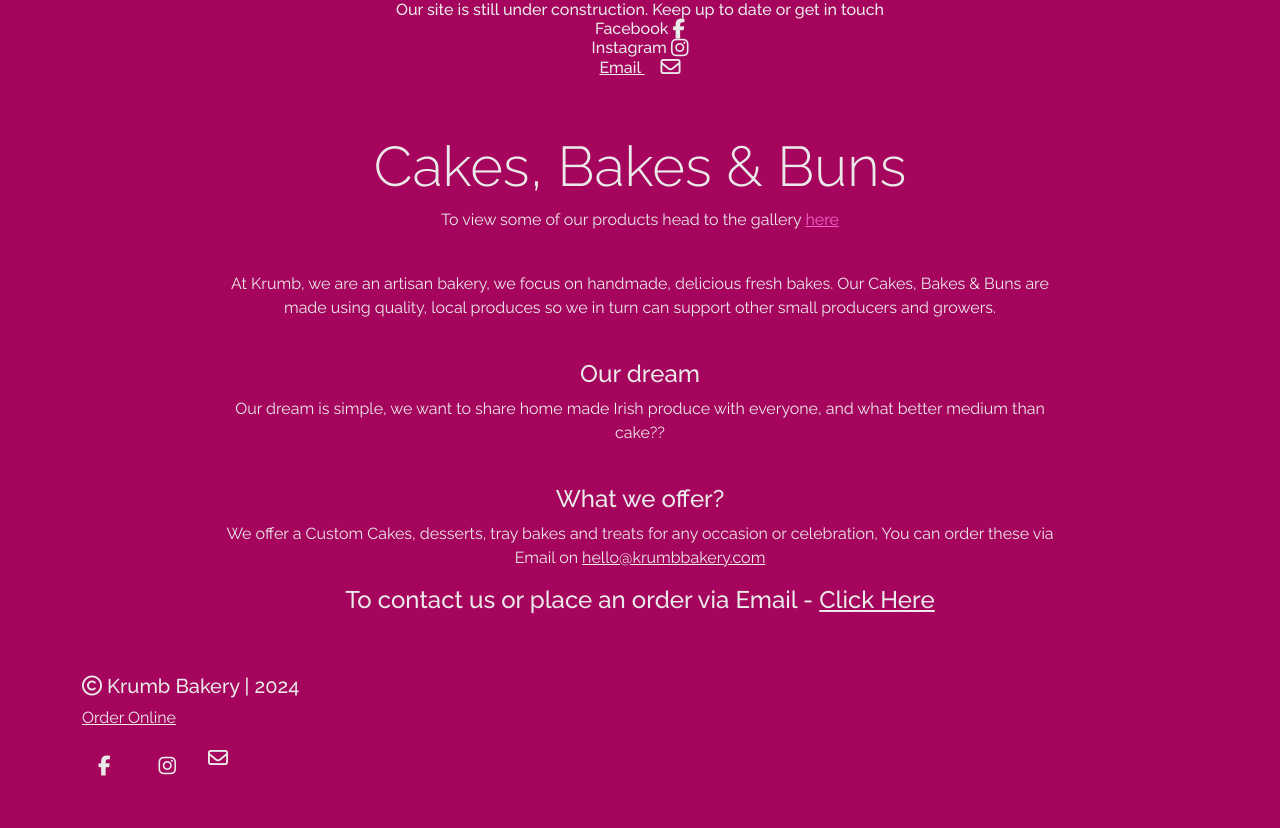
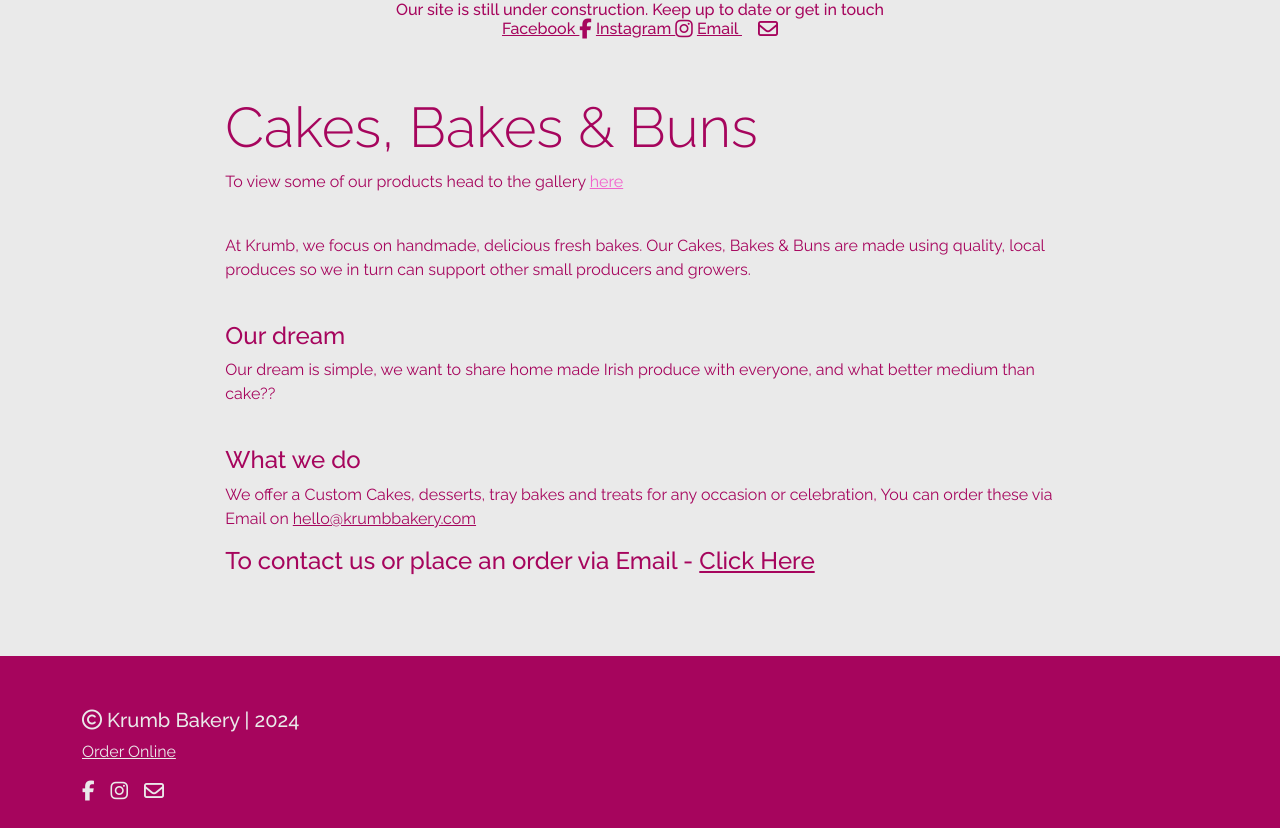
Before and after one commit to JonnyDavison/krumb, a Django app: page / in a window 1280 px wide. Shown: the part 126-954 px from the top of the page. Before the commit the page ends 902 px from the top, so only its background shows below. Run offline with Django 5.2, Linux system fonts and the light colour scheme; data that the repository does not hold is empty; some libraries are stand-ins or nearby versions.

Commit message:
Update colors and copy

```diff
--- a/index/templates/index/index.html
+++ b/index/templates/index/index.html
@@ -5,27 +5,28 @@
 {% block content %}
 <div class="w-100 ">
   <div class="row m-0 p-0">
-    <div class="col-8 offset-2 color6 text-sm-center">
+    <div class="col-8 offset-2 color1">
       <div class="text-center">
         <h6>Our site is still under construction. Keep up to date or get in touch
-          <a href="https://www.facebook.com/profile.php?id=61560686905034" target="_blank" class="color6 nav-link pl-0"
-            rel="nofollow color6 noopener">Facebook <i class="fa fa-facebook fa-lg color6"></i></a>
+          <br>
+          <a href="https://www.facebook.com/profile.php?id=61560686905034" target="_blank" class="color1 pl-0"
+            rel="nofollow color1 noopener">Facebook <i class="fa fa-facebook fa-lg color1"></i></a>
 
 
-          <a href="https://www.instagram.com/krumb_bakery" target="_blank" class="color6 nav-link"
-            rel="nofollow noopener">Instagram <i class="fa fa-instagram fa-lg color6"></i></a>
+          <a href="https://www.instagram.com/krumb_bakery" target="_blank" class="color1"
+            rel="nofollow noopener">Instagram <i class="fa fa-instagram fa-lg color1"></i></a>
 
-          <a class="color6" href="mailto:hello@krumbbakery.com">Email <i
-              class="fa-regular fa-envelope fa-lg color6 ps-3"></i></a>
+          <a class="color1" href="mailto:hello@krumbbakery.com">Email <i
+              class="fa-regular fa-envelope fa-lg color1 ps-3"></i></a>
         </h6>
       </div>
       <br>
       <br>
-      <h4 class="text-sm-center display-4 color6">Cakes, Bakes & Buns</h4>
+      <h4 class="text-left display-4 color1">Cakes, Bakes & Buns</h4>
       <p>To view some of our products head to the gallery <a class="color2" href="{% url 'products' %}">here</a></p>
       <br>
       <p>
-        At Krumb, we are an artisan bakery, we focus on handmade, delicious fresh bakes. Our Cakes, Bakes & Buns
+        At Krumb, we focus on handmade, delicious fresh bakes. Our Cakes, Bakes & Buns
         are made using quality, local produces so we in turn can support other small producers and growers.
       </p>
       <br>
@@ -35,26 +36,30 @@
         cake??
       </p>
       <br>
-      <h4>What we offer?</h4>
+      <h4>What we do</h4>
       <p>
         We offer a Custom Cakes, desserts, tray bakes and treats for any occasion or celebration, You can order
-        these via Email on <a class="color6" href="mailto:hello@krumbbakery.com">hello@krumbbakery.com</a>
+        these via Email on <a class="color1" href="mailto:hello@krumbbakery.com">hello@krumbbakery.com</a>
       </p>
 
-      <h4 class="color6">To contact us or place an order via Email - <a class="color6"
+      <h4 class="color1 pb-4">To contact us or place an order via Email - <a class="color1"
           href="mailto:hello@krumbbakery.com">Click Here</a></h4>
     </div>
   </div>
-  <div class="row row-cols-1 row-cols-sm-2 row-cols-md-3 row-cols-lg-4">
+  <div class="row m-0 p-0 py-4">
+    <div class="col-10 offset-1">
+      <div class="row row-cols-1 row-cols-sm-2 row-cols-md-3 row-cols-lg-4">
         {% for gal in gallery %}
         <div class="col pb-5">
-            <div class="card bg6">
-                <img src="{{ MEDIA_URL }}{{ gal.image }}" class="card-img-top" alt="{{ gal.name }}">
+          <div class="card bg6">
+            <img src="{{ MEDIA_URL }}{{ gal.image }}" class="card-img-top" alt="{{ gal.name }}">
 
-            </div>
+          </div>
         </div>
         {% endfor %}
+      </div>
     </div>
+  </div>
 </div>
 </div>
 <!-- <div class="row">
--- a/static/css/base.css
+++ b/static/css/base.css
@@ -11,7 +11,7 @@ body {
     font-family: "Raleway", sans-serif;
     font-weight: 400;
     font-style: normal;
-    background-color: #a6055d;
+    background-color: #eaeaea;
 }
 
 
--- a/templates/base.html
+++ b/templates/base.html
@@ -6,7 +6,7 @@
   <meta charset="UTF-8">
   <meta name="viewport" content="width=device-width, initial-scale=1.0">
 
-  <meta name="keywords" content="Bakery, Krumb, Krumbs, Baked Goods, Treats,">
+  <meta name="keywords" content="Bakery, Krumb, Krumbs, Baked Goods, Treats, crumb, crumb bakery">
   <meta name="description" content="">
   <meta property=”og:description” content="" />
   {% block meta %}
@@ -103,7 +103,7 @@
   {% block content %}
   {% endblock %}
 
-  <footer class="footer pt-1">
+  <footer class="footer bg1 pt-1">
     <div class="container pt-5">
       <div class="row">
         <div class="col-md-5 ">
@@ -122,9 +122,9 @@
           </div>
           <ul class="nav">
             <li class="nav-item"><a href="https://www.facebook.com/profile.php?id=61560686905034" target="_blank"
-                class="color6 nav-link pl-0" rel="nofollow noopener"><i class="fa fa-facebook fa-lg color6"></i></a></li>
+                class="color6  pl-0" rel="nofollow noopener"><i class="fa fa-facebook fa-lg color6"></i></a></li>
 
-            <li class="nav-item"><a href="https://www.instagram.com/krumb_bakery" target="_blank" class="color6 nav-link"
+            <li class="nav-item"><a href="https://www.instagram.com/krumb_bakery" target="_blank" class="color6 "
                 rel="nofollow noopener"><i class="fa fa-instagram fa-lg color6 ps-3"></i></a></li>
 
                 <li class="nav-item"><a class="color6"
```
Also changed, not shown: products/templates/products/products.html (+6 -5 lines).
